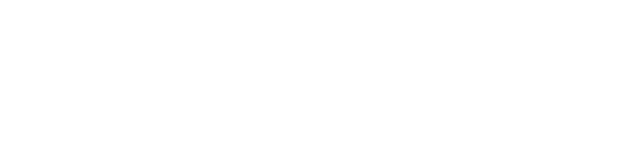
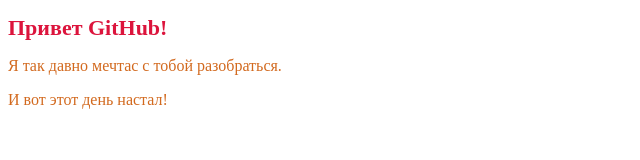
Before and after one commit to agentfreedom/github-start, a plain HTML site: page index.html in a window 1280 px wide. Shown: the whole page, without its empty margins (0-640 px from the left). Drawn offline with Linux system fonts and the light colour scheme.

Commit message:
Добавлен h1, p в файл index.html и некоторые стили для тегов заголовка и параграфа в файле стилей
Добавил инфорамацию в index.html и стилизовал теги

```diff
--- a/css/style.css
+++ b/css/style.css
@@ -0,0 +1,10 @@
+h1 {
+  font-size: 22px;
+  font-weight: 700;
+  color: crimson;
+}
+
+p {
+  font-size: 16px;
+  color: chocolate;
+}
--- a/index.html
+++ b/index.html
@@ -6,5 +6,12 @@
     <title>Document</title>
     <link rel="stylesheet" href="./css/style.css" />
   </head>
-  <body></body>
+  <body>
+	  <h1>Привет GitHub!</h1>
+	  <p>Я так давно мечтас с тобой разобраться.</p>
+	  <p>И вот этот день настал!</p>
+
+
+
+  </body>
 </html>
```
